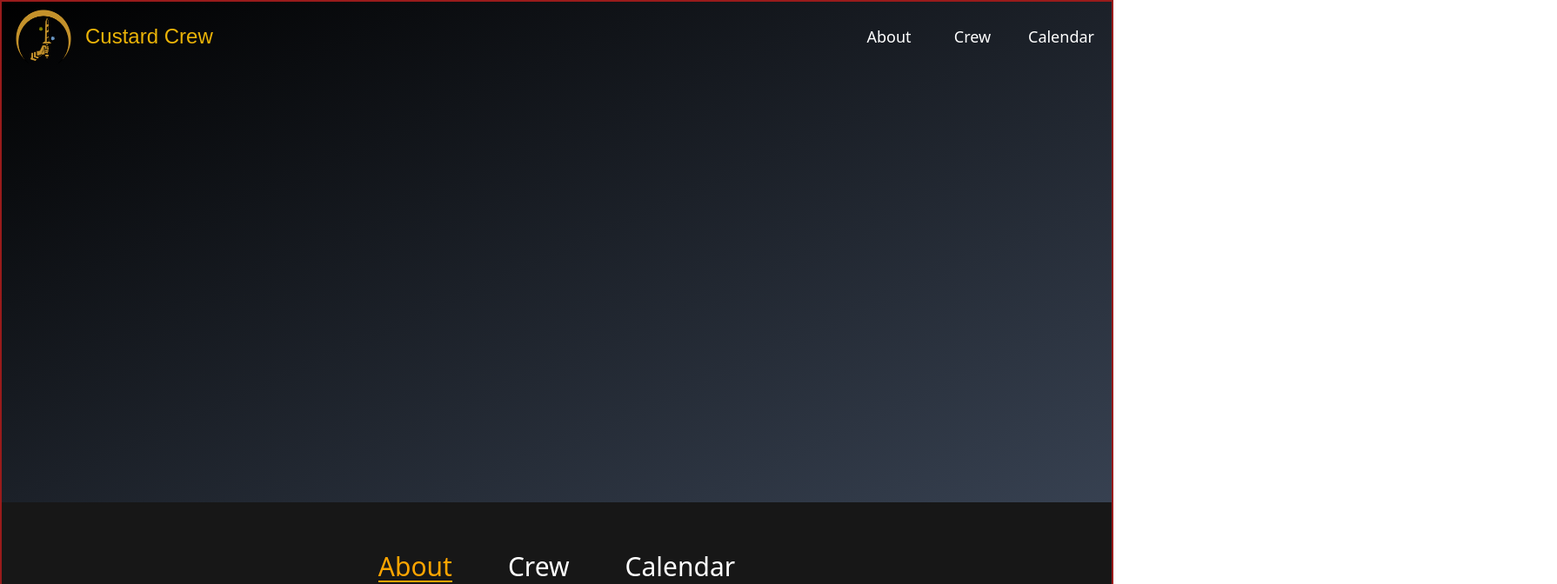
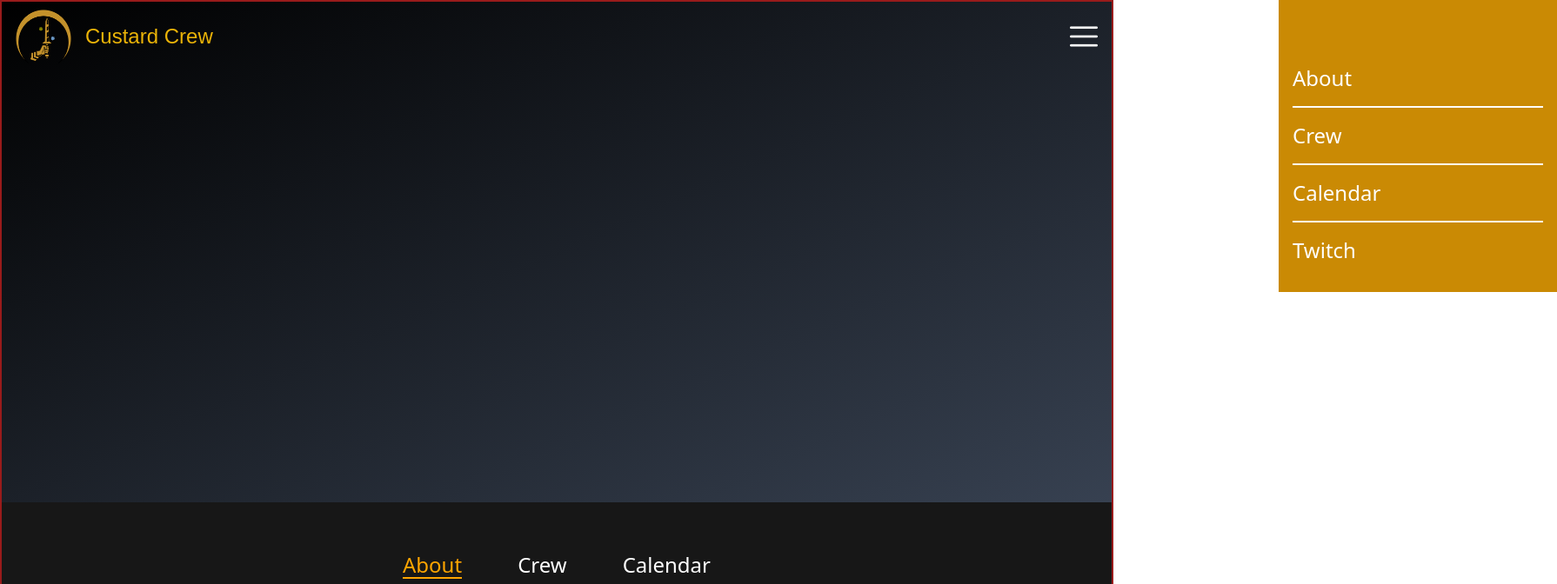
Before and after one commit to jkohrt7/Custard_Crew, a React (Create React App) app in the folder client/: page / in a window 1280 px wide. Shown: the top 672 px of the page at 87% size, 1790 px wide, since content can reach past the window. Built offline with nearby package versions, Linux system fonts and the light colour scheme; a web font is replaced by a local one.

Commit message:
changed calendar link

```diff
--- a/client/src/App.js
+++ b/client/src/App.js
@@ -12,6 +12,7 @@ import About from './routes/About';
 import Crew from './routes/Crew';
 import Calendar from './routes/Calendar';
 import Footer from './components/Footer';
+import Hamburger from './components/Hamburger';
 
 import { TransitionGroup, CSSTransition } from 'react-transition-group';
 
@@ -19,21 +20,21 @@ function App() {
   let buttonFormat = "text-white text-lg px-4 w-24 transition ease-in-out duration-75 hover:bg-gray-600 m-auto text-center p-6 m-0" ;
   const location = useLocation();
 
+
+
   return (
     <div className="border-red-800 border-2">
       <Navbar>
-        <Link className = {buttonFormat} to = "/">About</Link>
-        <Link className = {buttonFormat} to = "/crew">Crew</Link>
-        <Link className = {buttonFormat} to = "/calendar">Calendar</Link>
+        <Hamburger/>
       </Navbar>
 
       <Hero/>
 
       <main className = "min-h-screen bg-neutral-900 flex flex-col">
         <div className = "flex space-x-16 align-middle justify-center mt-8 p-6 mb-6 border-b-4 border-double m-auto">
-            <NavLink to = "/" className = {({isActive}) => (isActive ? "text-3xl secondary-nav-active": "text-3xl secondary-nav")}>About</NavLink>
-            <NavLink to = "/crew" className = {({isActive}) => (isActive ? "text-3xl secondary-nav-active": "text-3xl secondary-nav")}>Crew</NavLink>
-            <NavLink to = "/calendar" className = {({isActive}) => (isActive ? "text-3xl secondary-nav-active": "text-3xl secondary-nav")}>Calendar</NavLink>
+            <NavLink to = "/" className = {({isActive}) => (isActive ? "text-2xl secondary-nav-active": "text-2xl secondary-nav")}>About</NavLink>
+            <NavLink to = "/crew" className = {({isActive}) => (isActive ? "text-2xl secondary-nav-active": "text-2xl secondary-nav")}>Crew</NavLink>
+            <NavLink to = "/calendar" className = {({isActive}) => (isActive ? "text-2xl secondary-nav-active": "text-2xl secondary-nav")}>Calendar</NavLink>
         </div>
 
         <div id = "router">
--- /dev/null
+++ b/client/src/components/Hamburger.js
@@ -0,0 +1,58 @@
+import menu from '../img/menu.png';
+import React, { useState } from 'react';
+import { Link } from 'react-router-dom';
+
+
+
+import './hamburgerMenu.css'
+
+function Hamburger(props) {
+    const [menuStyle, setMenuStyle] = useState("HamburgerMenu-closed");
+
+    //move menu component over from off-screen.
+    function moveMenu() {
+
+        if(menuStyle === "HamburgerMenu-closed") {
+            setMenuStyle("HamburgerMenu-open")
+        }
+        else {
+            setMenuStyle("HamburgerMenu-closed")
+        }
+    }
+
+    const links = [
+        {name: "About", isLocal: true, link: "/"},
+        {name: "Crew", isLocal: true, link: "/crew"},
+        {name: "Calendar", isLocal: true, link: "/calendar"},
+        {name: "Twitch", isLocal: false, link: "https://www.twitch.tv/custardcrew"},
+    ]
+
+    return(
+        <div className='m-auto relative'>
+            <img onClick = {moveMenu} className = "w-8  filter invert hover:cursor-pointer z-50" src = {menu}></img>
+            <div className = {menuStyle}>
+                <div className = "flex flex-col mt-12">
+                    {links.map((item) => {
+                        if(item.isLocal) {
+                            return(
+                                <Link onClick= {moveMenu} to ={item.link} className='flex-grow border-b-white border-b-2 text-white text-2xl py-4' >
+                                    {item.name}
+                                </Link>
+                            )
+                        }
+                        else {
+                            return(
+                                <a onClick= {moveMenu} href = {item.link} className='flex-grow border-b-white text-white text-2xl py-4'>
+                                    {item.name}
+                                </a>
+                            )
+                        }
+                    })}
+                </div>
+            </div>
+        </div>
+
+    );
+}
+
+export default Hamburger;
--- a/client/src/components/Navbar.js
+++ b/client/src/components/Navbar.js
@@ -1,5 +1,5 @@
 import PreviousMap from 'postcss/lib/previous-map';
-import React, { useState } from 'react';
+import React, { useState, useEffect } from 'react';
 import ccLogo from '../img/CC_logo.png';
 import Button from './Button';
 import eventThrottler from '../helpers/eventThrottler'
@@ -10,21 +10,26 @@ function Navbar(props) {
     const [opacityVal, setOpacity] = useState("bg-opacity-0");
 
     //Check if user is at the top of the screen.
-    const handleScrollEvent = (event)  => {
+    function handleScrollEvent (event)  {
         let positionY = window.scrollY;
         console.log(positionY)
-        if(positionY > 20) {
+        if(positionY > 0) {
             setOpacity("bg-opacity-1");
         }
         else {
             setOpacity("bg-opacity-0");
         }
     }
-    let throttledScrollEvent = eventThrottler(100, handleScrollEvent);
-    window.addEventListener('scroll', throttledScrollEvent);
+
+    // Functionally identical to componentDidMount
+    useEffect(() => {
+        window.addEventListener("scroll", handleScrollEvent)
+    }, [])
+
+
 
     return(
-        <nav id = "navbar-container" className = {`flex sticky justify-between top-0 z-50 px-4 h-20 -mb-20 bg-gray-700 transition ease-in-out duration-200 ` + opacityVal}>
+        <nav id = "navbar-container" className = {`flex sticky justify-between top-0 z-30 px-4 h-20 -mb-20 bg-gray-700 transition ease-in-out duration-200 ` + opacityVal}>
             {/* left side */}
             <a href = "#" className = "flex flex-row items-center gap-4 py-2">
                 <img className = "w-16" src = {ccLogo}></img>
--- /dev/null
+++ b/client/src/components/hamburgerMenu.css
@@ -0,0 +1,31 @@
+.HamburgerMenu-closed {
+  position: absolute;
+  top: -2rem;
+  left: 15rem;
+  padding: 1rem;
+  width: 20rem;
+  z-index: -1;
+  background-color: #ca8a04;
+  transition: left 0.5s;
+  transition-timing-function: cubic-bezier(0, 0, 0.58, 1);
+}
+
+.HamburgerMenu-open {
+  position: absolute;
+  top: -2rem;
+  left: -17rem;
+  padding: 1rem;
+  width: 20rem;
+
+  background-color: #ca8a04;
+  z-index: -1;
+
+  transition: left 0.5s;
+  transition-timing-function: cubic-bezier(0, 0, 0.58, 1);
+}
+
+.HamburgerMenu-mobile {
+  width: 100%;
+  height: 100%;
+  background-color: blueviolet;
+}
--- a/client/src/routes/Calendar.js
+++ b/client/src/routes/Calendar.js
@@ -1,10 +1,8 @@
 function Calendar() {
     return(
         <div className = "flex flex-col p-8 h-calendar space-y-2 justify-center min-w-screen">
-            <iframe src="https://calendar.google.com/calendar/embed?height=600&wkst=1&bgcolor=%23E4C441&ctz=America%2FNew_York&mode=MONTH&showNav=1&showTitle=0&showPrint=0&showTabs=0&showCalendars=0&showTz=1&src=amtvaHJ0N0BnbWFpbC5jb20&src=YWRkcmVzc2Jvb2sjY29udGFjdHNAZ3JvdXAudi5jYWxlbmRhci5nb29nbGUuY29t&src=MGNnaDlsNzZmcm1wMjJvaXBzbG8ydjgzdWtAZ3JvdXAuY2FsZW5kYXIuZ29vZ2xlLmNvbQ&src=Zmc3Y2NhcW1lb29zZnN1cnRlaTgwdmgzbzhAZ3JvdXAuY2FsZW5kYXIuZ29vZ2xlLmNvbQ&src=ZW4udXNhI2hvbGlkYXlAZ3JvdXAudi5jYWxlbmRhci5nb29nbGUuY29t&color=%237986CB&color=%23F6BF26&color=%234285F4&color=%23B39DDB&color=%23D50000"
-                    className = "m-auto h-full w-full  max-w-7xl border-4 border-yellow-400 ">
-
-            </iframe>
+            <iframe src="https://calendar.google.com/calendar/embed?height=600&wkst=1&bgcolor=%23F6BF26&ctz=America%2FNew_York&showTitle=0&showNav=1&showPrint=0&showTabs=1&showCalendars=0&mode=MONTH&src=Zmc3Y2NhcW1lb29zZnN1cnRlaTgwdmgzbzhAZ3JvdXAuY2FsZW5kYXIuZ29vZ2xlLmNvbQ&src=Z25tNDE5M3FiaTh2YXVrOTM5MzF0Y2s4dDNhbmFwaHBAaW1wb3J0LmNhbGVuZGFyLmdvb2dsZS5jb20&src=ZW4udXNhI2hvbGlkYXlAZ3JvdXAudi5jYWxlbmRhci5nb29nbGUuY29t&color=%23B39DDB&color=%233F51B5&color=%23D50000"
+                className = "m-auto h-full w-full  max-w-7xl border-4 border-yellow-400 "></iframe>
         </div>
     )
 }
```
Also changed, not shown: client/src/img/menu.png (added).
